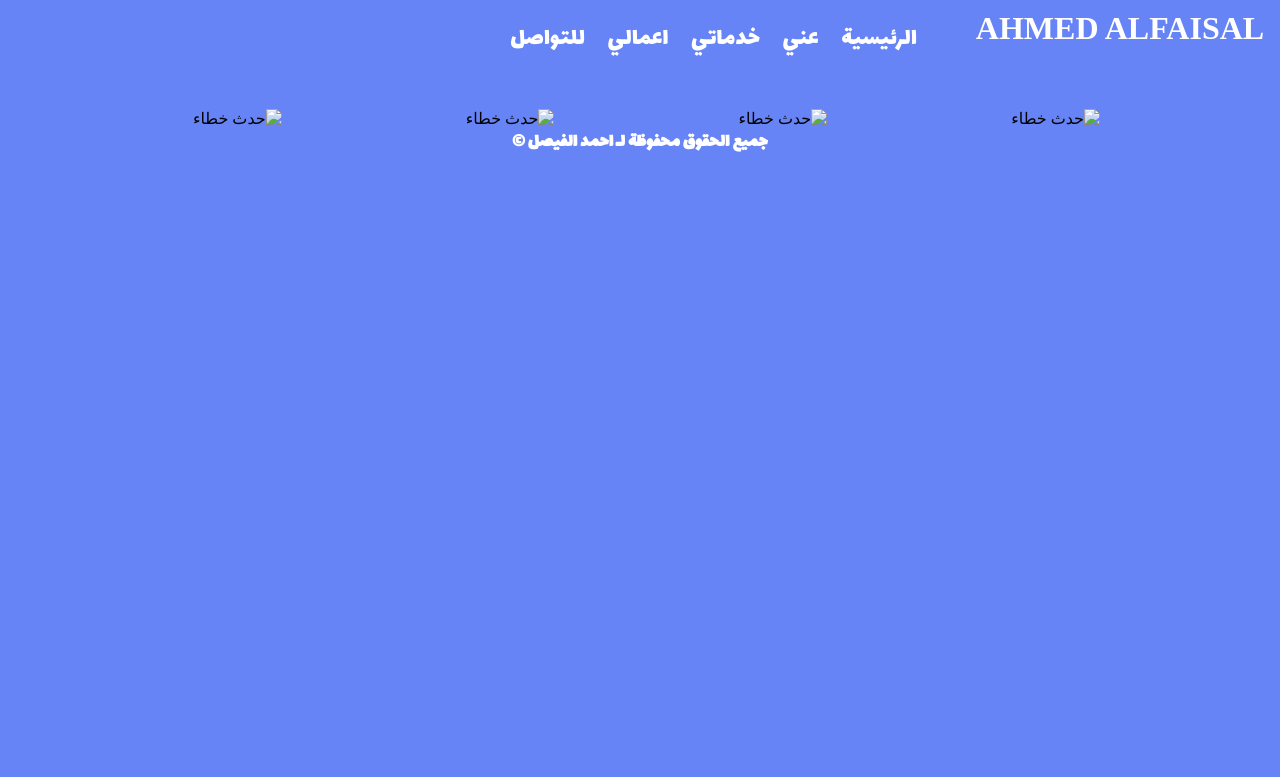
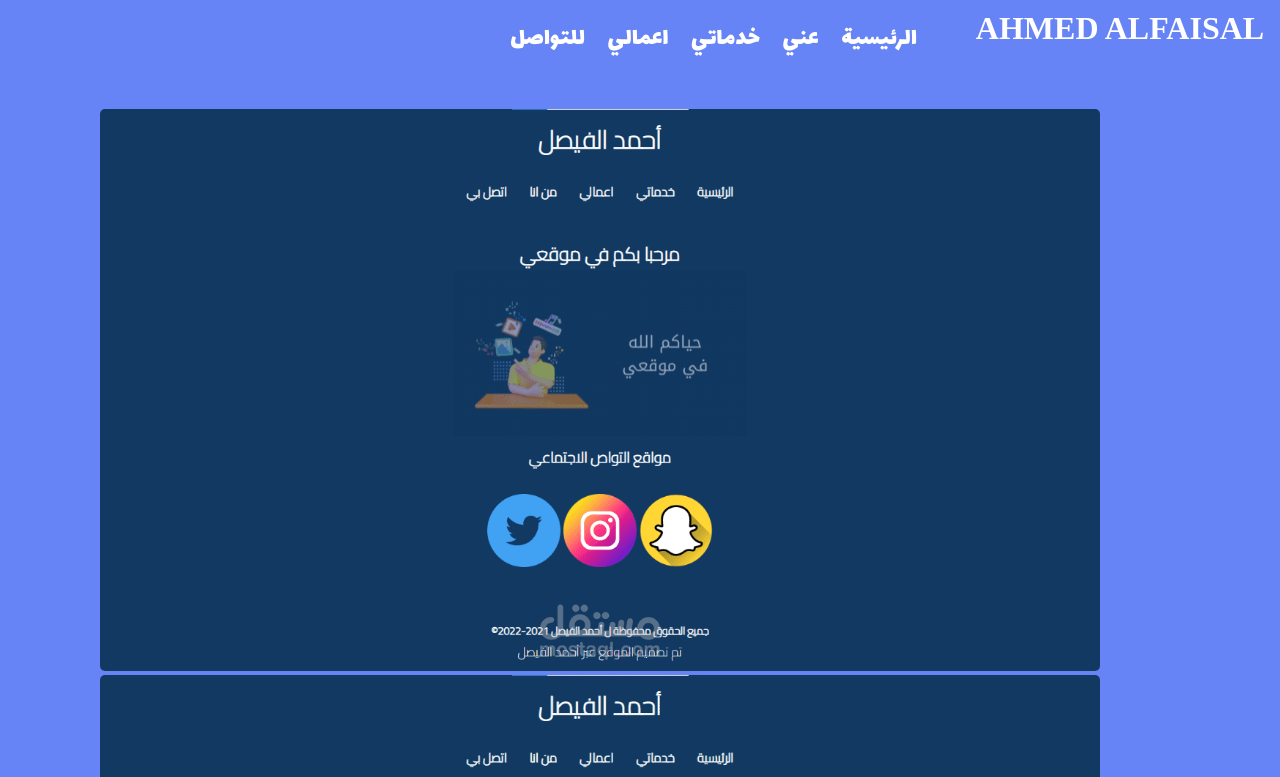
Before and after one commit to AHMED667830/web-site-ahmed-alfaisal3, a plain HTML site: page index4.html in a window 1280 px wide. Shown: the top 777 px of the page. Drawn offline with Linux system fonts and the light colour scheme; the site is published under a folder, as on GitHub Pages, so addresses that start at the root find nothing; a web font is replaced by a local one.

Commit message:
Update index4.html

```diff
--- a/index4.html
+++ b/index4.html
@@ -30,10 +30,10 @@
     </header>
       <main>
         <article>
-            <img src="/imgs/1.png" alt="حدث خطاء">
-            <img src="/imgs/2.png" alt="حدث خطاء">
-            <img src="/imgs/3.png" alt="حدث خطاء">
-            <img src="/imgs/4.png" alt="حدث خطاء">
+            <img src="imgs/1.png" alt="حدث خطاء">
+            <img src="imgs/2.png" alt="حدث خطاء">
+            <img src="imgs/3.png" alt="حدث خطاء">
+            <img src="imgs/4.png" alt="حدث خطاء">
         </article>
       </main>
     <footer>
```
